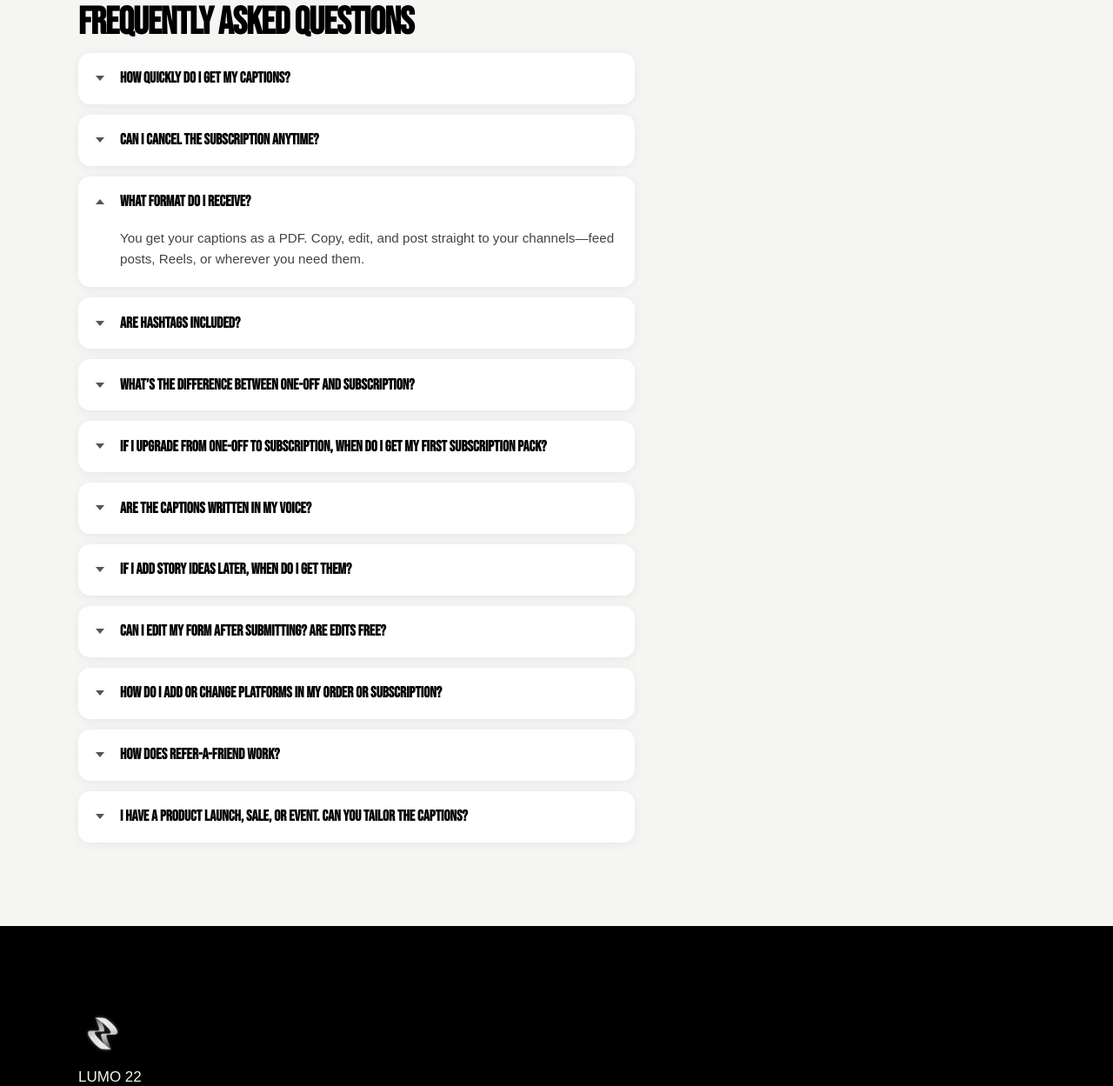
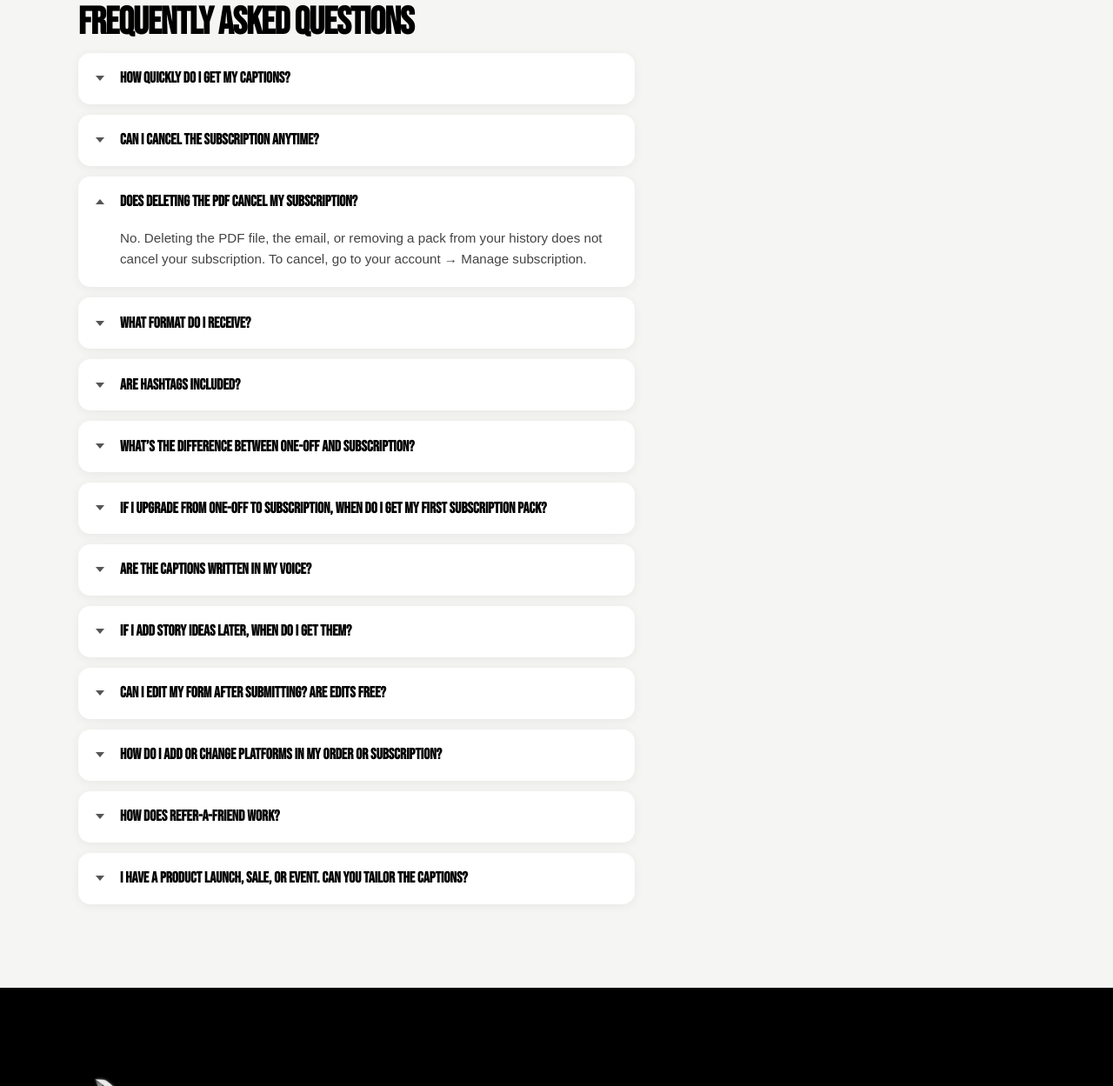
Before and after one commit to lumo22company/Lumo22, a Flask app: page /captions in a window 1280 px wide, after a click on "Does deleting the PDF cancel my subscription?". Shown: the part 5251-6500 px from the top of the page at 87% size. Run offline with Flask 3, Linux system fonts and the light colour scheme; some web fonts are replaced.

Commit message:
Delete-PDF-does-not-cancel-sub: delivery email, Manage subscription, FAQ, Terms; delete-pack confirm modal with subscription note
Made-with: Cursor

```diff
--- a/api/captions_routes.py
+++ b/api/captions_routes.py
@@ -637,18 +637,22 @@ def _run_generation_and_deliver(order_id: str):
                     "mime_type": "application/pdf",
                 })
         subject = "Your 30 Days of Social Media Captions"
+        has_sub = bool(row.get("stripe_subscription_id"))
         if extra_attachments:
             body = (
                 "Hi,\n\nYour 30 Days of Social Media Captions and 30 Days of Story Ideas are ready. "
-                "Both documents are attached.\n\nCopy each caption and story idea as you need them, or edit to fit.\n\nLumo 22\n"
+                "Both documents are attached.\n\nCopy each caption and story idea as you need them, or edit to fit.\n\n"
             )
         else:
             body = (
                 "Hi,\n\nYour 30 Days of Social Media Captions are ready. The document is attached.\n\n"
-                "Copy each caption as you need it, or edit to fit.\n\nLumo 22\n"
+                "Copy each caption as you need it, or edit to fit.\n\n"
             )
+        if has_sub:
+            body += "Deleting this email or the PDF does not cancel your subscription. To cancel, go to your account → Manage subscription.\n\n"
+        body += "Lumo 22\n"
         notif = NotificationService()
-        delivery_html = _captions_delivery_email_html(bool(extra_attachments))
+        delivery_html = _captions_delivery_email_html(bool(extra_attachments), has_subscription=has_sub)
         print(f"[Captions] Sending delivery email to {customer_email} for order {order_id}")
         ok, send_error = notif.send_email_with_attachment(
             customer_email,
--- a/email_samples/index.html
+++ b/email_samples/index.html
@@ -8,6 +8,7 @@
   <li><a href="intake.html" target="_blank">Form link (after captions purchase)</a></li>
   <li><a href="delivery.html" target="_blank">Delivery email (with attachment)</a></li>
   <li><a href="delivery_stories.html" target="_blank">Delivery email (with Stories)</a></li>
+  <li><a href="delivery_subscription.html" target="_blank">Delivery email (subscription - with delete note)</a></li>
   <li><a href="reminder.html" target="_blank">Pre-pack reminder</a></li>
   <li><a href="password_reset.html" target="_blank">Password reset</a></li>
   <li><a href="email_change.html" target="_blank">Email change verification</a></li>
--- a/scripts/generate_email_samples.py
+++ b/scripts/generate_email_samples.py
@@ -42,8 +42,9 @@ def main():
     samples.append(("intake.html", "Form link (after captions purchase)", _intake_link_email_html(intake_url, "• One-off (£97)\n• 1 platform", is_subscription=False)))
 
     # 2. Delivery email — uses production template
-    samples.append(("delivery.html", "Delivery email (with attachment)", _captions_delivery_email_html(has_stories=False)))
-    samples.append(("delivery_stories.html", "Delivery email (with Stories)", _captions_delivery_email_html(has_stories=True)))
+    samples.append(("delivery.html", "Delivery email (with attachment)", _captions_delivery_email_html(has_stories=False, has_subscription=False)))
+    samples.append(("delivery_stories.html", "Delivery email (with Stories)", _captions_delivery_email_html(has_stories=True, has_subscription=False)))
+    samples.append(("delivery_subscription.html", "Delivery email (subscription - with delete note)", _captions_delivery_email_html(has_stories=False, has_subscription=True)))
 
     # 3. Caption reminder
     account_url = "https://www.lumo22.com/account"
--- a/services/notifications.py
+++ b/services/notifications.py
@@ -80,18 +80,20 @@ def _email_wrapper(content: str) -> str:
 </html>"""
 
 
-def _captions_delivery_email_html(has_stories: bool) -> str:
+def _captions_delivery_email_html(has_stories: bool, has_subscription: bool = False) -> str:
     """Build explicit HTML for the 30 Days captions delivery email so the body always shows."""
     if has_stories:
         content = """<p style="margin:0 0 16px;">Hi,</p>
 <p style="margin:0 0 16px;">Your 30 Days of Social Media Captions and 30 Days of Story Ideas are ready. Both documents are attached.</p>
-<p style="margin:0 0 16px;">Copy each caption and story idea as you need them, or edit to fit.</p>
-<p style="margin:0;">— Lumo 22</p>"""
+<p style="margin:0 0 16px;">Copy each caption and story idea as you need them, or edit to fit.</p>"""
     else:
         content = """<p style="margin:0 0 16px;">Hi,</p>
 <p style="margin:0 0 16px;">Your 30 Days of Social Media Captions are ready. The document is attached.</p>
-<p style="margin:0 0 16px;">Copy each caption as you need it, or edit to fit.</p>
-<p style="margin:0;">— Lumo 22</p>"""
+<p style="margin:0 0 16px;">Copy each caption as you need it, or edit to fit.</p>"""
+    if has_subscription:
+        content += """
+<p style="margin:0 0 16px; font-size:14px; color:#666;">Deleting this email or the PDF does not cancel your subscription. To cancel, go to your account → Manage subscription.</p>"""
+    content += "\n<p style=\"margin:0;\">— Lumo 22</p>"
     return _email_wrapper(content)
 
 
--- a/templates/_terms_content.html
+++ b/templates/_terms_content.html
@@ -20,7 +20,7 @@
 <p>Because our products are digital and we begin work after you complete the form, we do not offer refunds once you have submitted the form and we have started or completed generation. If you have not yet submitted the form and wish to cancel, please contact us at <a href="mailto:hello@lumo22.com">hello@lumo22.com</a> and we will consider refund requests on a case-by-case basis.</p>
 
 <h2>5. Subscriptions</h2>
-<p>If you purchase a subscription (e.g. monthly captions), it will renew automatically at the end of each billing period until you cancel. You can cancel at any time via your Stripe customer portal or by contacting us; cancellation takes effect at the end of the current billing period. <strong>Pausing.</strong> You may pause your subscription for one month via your account (Manage subscription). During a pause, you are not charged and do not receive a pack. The subscription resumes automatically at the end of the pause period. If a renewal payment fails (e.g. card declined or expired), we will not deliver that period's pack until the payment succeeds; you can update your payment method via the customer portal (Manage billing in your account), after which our payment provider may retry and we will deliver the pack once payment is received. We may change subscription prices by giving at least 30 days’ notice; continued use after the change constitutes acceptance. If you do not agree to a price change, cancel before the new price takes effect.</p>
+<p>If you purchase a subscription (e.g. monthly captions), it will renew automatically at the end of each billing period until you cancel. You can cancel at any time via your Stripe customer portal or by contacting us; cancellation takes effect at the end of the current billing period. Deleting the PDF file, the delivery email, or removing a pack from your history does not cancel your subscription. <strong>Pausing.</strong> You may pause your subscription for one month via your account (Manage subscription). During a pause, you are not charged and do not receive a pack. The subscription resumes automatically at the end of the pause period. If a renewal payment fails (e.g. card declined or expired), we will not deliver that period's pack until the payment succeeds; you can update your payment method via the customer portal (Manage billing in your account), after which our payment provider may retry and we will deliver the pack once payment is received. We may change subscription prices by giving at least 30 days’ notice; continued use after the change constitutes acceptance. If you do not agree to a price change, cancel before the new price takes effect.</p>
 
 <h2>6. Use of deliverables</h2>
 <p>Once delivered, you may use the captions (or other deliverables) for your own business and social media. You may edit and adapt them. We grant you a non-exclusive licence to use the delivered content for your business purposes. You may not resell or redistribute the deliverables as a product to third parties. You must not use the content for any illegal purpose, in violation of any platform terms of service (e.g. Instagram, LinkedIn), or in any way that is defamatory, infringing, or harmful to others. You may delete packs from your account history at any time; this removes access only—any copies you have already downloaded remain yours.</p>
--- a/templates/captions.html
+++ b/templates/captions.html
@@ -326,6 +326,10 @@
           <p class="dfd-faq-answer">Yes. Cancel anytime and you’ll keep access until the end of your current billing period. No lock-in.</p>
         </details>
         <details class="dfd-faq-item">
+          <summary class="dfd-faq-question">Does deleting the PDF cancel my subscription?</summary>
+          <p class="dfd-faq-answer">No. Deleting the PDF file, the email, or removing a pack from your history does not cancel your subscription. To cancel, go to your account → Manage subscription.</p>
+        </details>
+        <details class="dfd-faq-item">
           <summary class="dfd-faq-question">What format do I receive?</summary>
           <p class="dfd-faq-answer">You get your captions as a PDF. Copy, edit, and post straight to your channels—feed posts, Reels, or wherever you need them.</p>
         </details>
```
Also changed, not shown: email_samples/delivery_subscription.html (added, +39 -0 lines), templates/customer_dashboard.html (+48 -4 lines).
